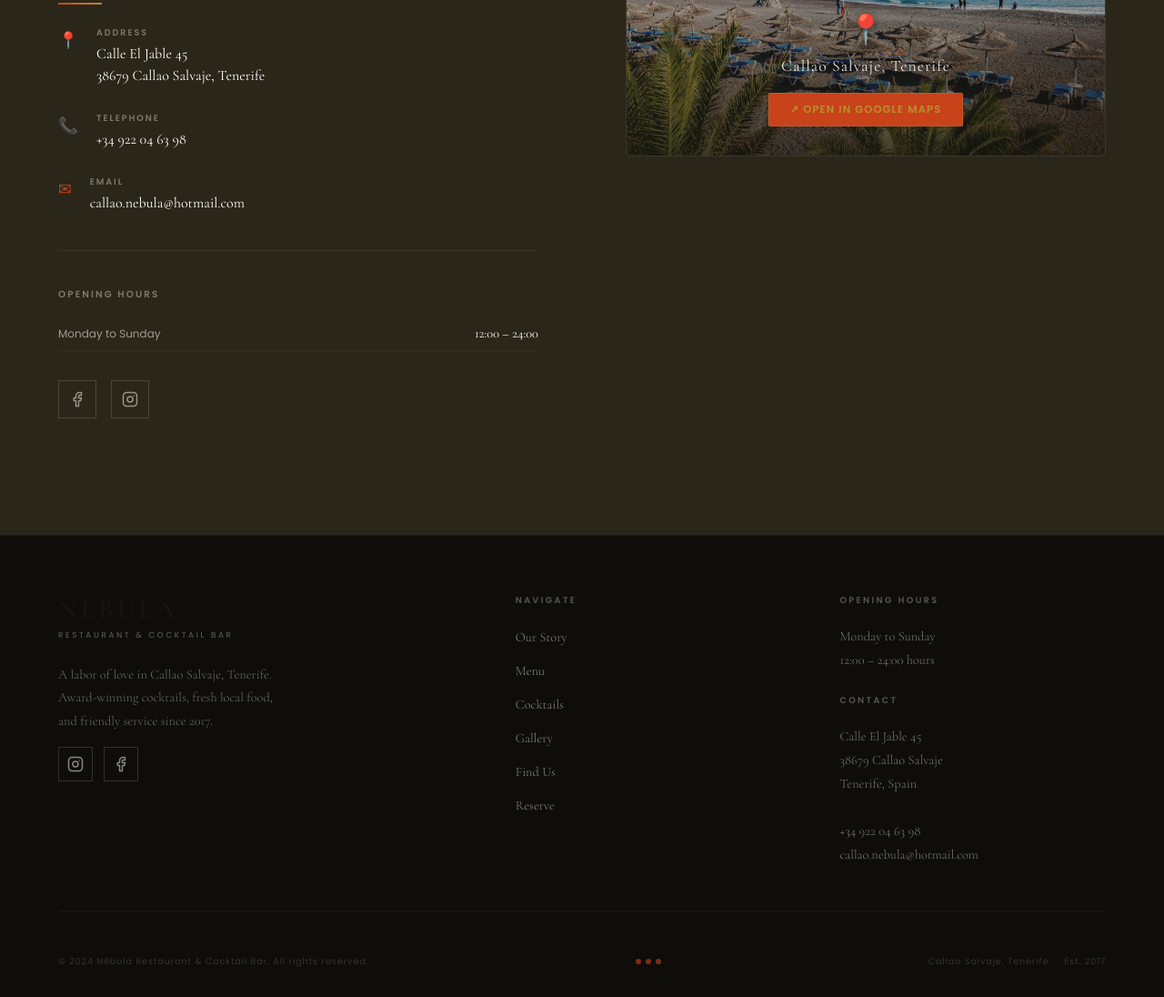
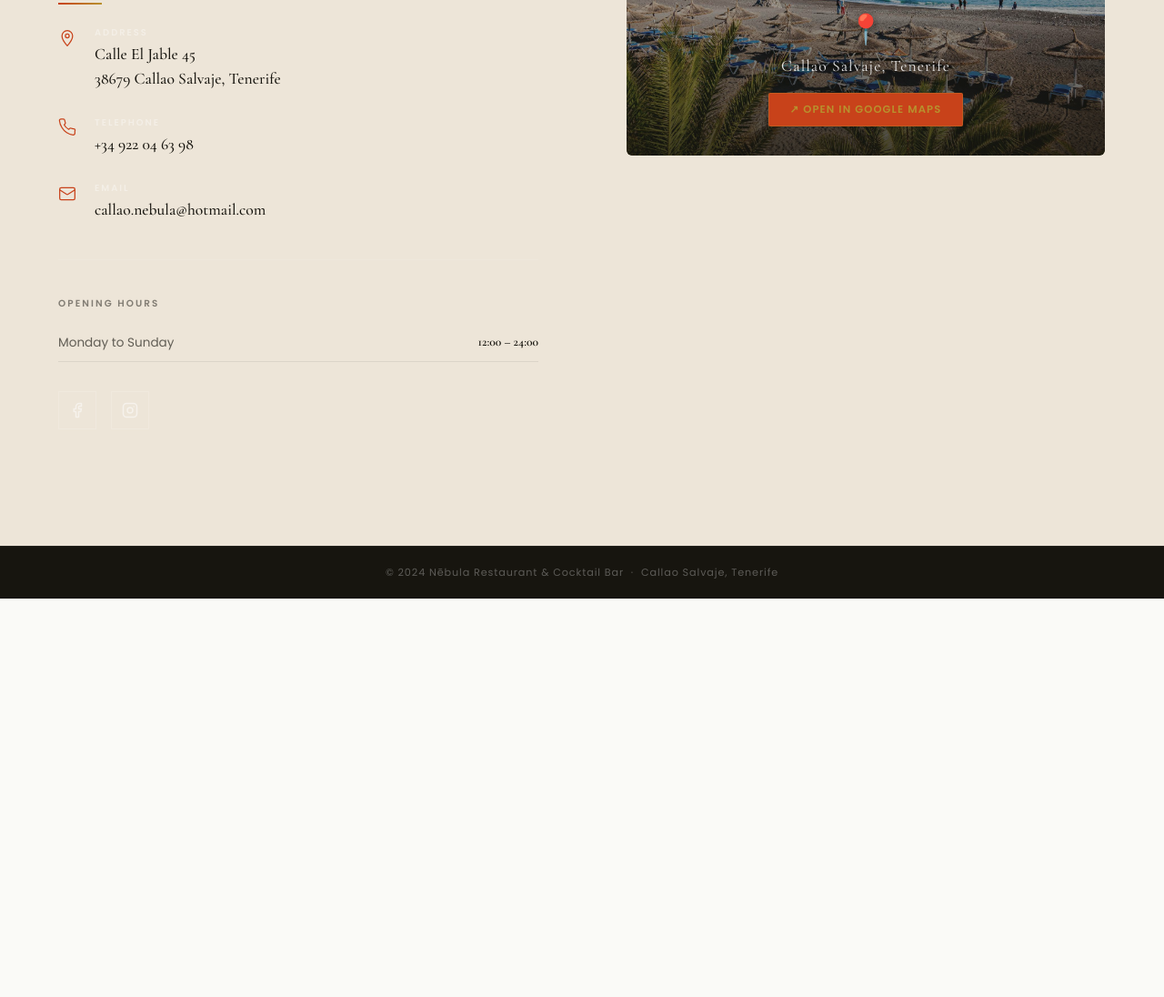
Before and after one commit to gabriellabecks/Nebula-Website, a plain HTML site: page index.html in a window 1280 px wide. Shown: the part 7981-9077 px from the top of the page at 91% size. After the commit the page ends 8639 px from the top, so only its background shows below. Drawn offline with nearby package versions, Linux system fonts and the light colour scheme.

Commit message:
Fix contact text colours, add social icons to mobile menu, remove footer
- All contact section text forced to black with specificity overrides
- Instagram & Facebook icons added to mobile hamburger menu on all pages
- Replaced emoji contact icons with clean SVG icons
- Removed duplicate footer, replaced with minimal copyright bar
- Contact section background changed to warm beige

Co-Authored-By: Claude Sonnet 4.6 <noreply@anthropic.com>

```diff
--- a/index.html
+++ b/index.html
@@ -50,6 +50,14 @@
     <a href="#gallery">Gallery</a>
     <a href="#contact">Find Us</a>
     <a href="#reservation" style="color:var(--gold-light)">Reserve</a>
+    <div class="nav-mobile-socials">
+      <a href="https://www.instagram.com/nebula_callao_salvaje" target="_blank" rel="noopener" aria-label="Instagram" class="nav-mobile-social-link">
+        <svg width="24" height="24" viewBox="0 0 24 24" fill="none" stroke="currentColor" stroke-width="1.5" stroke-linecap="round" stroke-linejoin="round"><rect x="2" y="2" width="20" height="20" rx="5"/><circle cx="12" cy="12" r="4"/><circle cx="17.5" cy="6.5" r="1" fill="currentColor" stroke="none"/></svg>
+      </a>
+      <a href="https://www.facebook.com/nebulacallao" target="_blank" rel="noopener" aria-label="Facebook" class="nav-mobile-social-link">
+        <svg width="24" height="24" viewBox="0 0 24 24" fill="none" stroke="currentColor" stroke-width="1.5" stroke-linecap="round" stroke-linejoin="round"><path d="M18 2h-3a5 5 0 0 0-5 5v3H7v4h3v8h4v-8h3l1-4h-4V7a1 1 0 0 1 1-1h3z"/></svg>
+      </a>
+    </div>
   </div>
 
   <!-- ===================== HERO ===================== -->
@@ -565,7 +573,7 @@
   </section>
 
   <!-- ===================== CONTACT ===================== -->
-  <section id="contact" class="lt-section-dark">
+  <section id="contact" class="lt-section-dark contact-beige">
     <div class="container">
       <div class="contact-grid">
 
@@ -583,7 +591,9 @@
           <div class="divider fade-up fade-up-delay-1" style="background:linear-gradient(90deg,var(--orange),var(--gold))"></div>
 
           <div class="contact-detail fade-up fade-up-delay-2">
-            <div class="contact-detail-icon">📍</div>
+            <div class="contact-detail-icon">
+              <svg width="20" height="20" viewBox="0 0 24 24" fill="none" stroke="currentColor" stroke-width="1.5" stroke-linecap="round" stroke-linejoin="round"><path d="M12 2C8.13 2 5 5.13 5 9c0 5.25 7 13 7 13s7-7.75 7-13c0-3.87-3.13-7-7-7z"/><circle cx="12" cy="9" r="2.5"/></svg>
+            </div>
             <div class="contact-detail-text">
               <div class="label">Address</div>
               <div class="value">Calle El Jable 45<br>38679 Callao Salvaje, Tenerife</div>
@@ -591,7 +601,9 @@
           </div>
 
           <div class="contact-detail fade-up fade-up-delay-2">
-            <div class="contact-detail-icon">📞</div>
+            <div class="contact-detail-icon">
+              <svg width="20" height="20" viewBox="0 0 24 24" fill="none" stroke="currentColor" stroke-width="1.5" stroke-linecap="round" stroke-linejoin="round"><path d="M22 16.92v3a2 2 0 0 1-2.18 2 19.79 19.79 0 0 1-8.63-3.07A19.5 19.5 0 0 1 4.75 12a19.79 19.79 0 0 1-3.07-8.67A2 2 0 0 1 3.66 1h3a2 2 0 0 1 2 1.72c.127.96.361 1.903.7 2.81a2 2 0 0 1-.45 2.11L7.91 8.64a16 16 0 0 0 6 6l1-1a2 2 0 0 1 2.11-.45c.907.339 1.85.573 2.81.7A2 2 0 0 1 22 16.92z"/></svg>
+            </div>
             <div class="contact-detail-text">
               <div class="label">Telephone</div>
               <div class="value"><a href="tel:+34922046398">+34 922 04 63 98</a></div>
@@ -599,7 +611,9 @@
           </div>
 
           <div class="contact-detail fade-up fade-up-delay-3">
-            <div class="contact-detail-icon">✉</div>
+            <div class="contact-detail-icon">
+              <svg width="20" height="20" viewBox="0 0 24 24" fill="none" stroke="currentColor" stroke-width="1.5" stroke-linecap="round" stroke-linejoin="round"><rect x="2" y="4" width="20" height="16" rx="2"/><path d="m22 7-8.97 5.7a1.94 1.94 0 0 1-2.06 0L2 7"/></svg>
+            </div>
             <div class="contact-detail-text">
               <div class="label">Email</div>
               <div class="value"><a href="mailto:callao.nebula@hotmail.com">callao.nebula@hotmail.com</a></div>
@@ -650,53 +664,9 @@
     </div>
   </section>
 
-  <!-- ===================== FOOTER ===================== -->
-  <footer>
-    <div class="container">
-      <div class="footer-top">
-        <div class="footer-brand">
-          <div class="footer-logo">NĒBULA</div>
-          <div class="footer-logo-sub">Restaurant &amp; Cocktail Bar</div>
-          <p>A labor of love in Callao Salvaje, Tenerife. Award-winning cocktails, fresh local food, and friendly service since 2017.</p>
-          <div class="footer-socials">
-            <a href="https://www.instagram.com/nebula_callao_salvaje" target="_blank" rel="noopener" aria-label="Instagram" class="footer-social-link">
-              <svg width="18" height="18" viewBox="0 0 24 24" fill="none" stroke="currentColor" stroke-width="2" stroke-linecap="round" stroke-linejoin="round"><rect x="2" y="2" width="20" height="20" rx="5"/><circle cx="12" cy="12" r="4"/><circle cx="17.5" cy="6.5" r="1" fill="currentColor" stroke="none"/></svg>
-            </a>
-            <a href="https://www.facebook.com/nebulacallao" target="_blank" rel="noopener" aria-label="Facebook" class="footer-social-link">
-              <svg width="18" height="18" viewBox="0 0 24 24" fill="none" stroke="currentColor" stroke-width="2" stroke-linecap="round" stroke-linejoin="round"><path d="M18 2h-3a5 5 0 0 0-5 5v3H7v4h3v8h4v-8h3l1-4h-4V7a1 1 0 0 1 1-1h3z"/></svg>
-            </a>
-          </div>
-        </div>
-        <div class="footer-col">
-          <h4>Navigate</h4>
-          <ul>
-            <li><a href="#about">Our Story</a></li>
-            <li><a href="menu.html">Menu</a></li>
-            <li><a href="cocktails.html">Cocktails</a></li>
-            <li><a href="#gallery">Gallery</a></li>
-            <li><a href="#contact">Find Us</a></li>
-            <li><a href="#reservation">Reserve</a></li>
-          </ul>
-        </div>
-        <div class="footer-col">
-          <h4>Opening Hours</h4>
-          <p>Monday to Sunday<br>12:00 – 24:00 hours</p>
-          <h4 style="margin-top:1.5rem">Contact</h4>
-          <p>
-            Calle El Jable 45<br>
-            38679 Callao Salvaje<br>
-            Tenerife, Spain<br><br>
-            <a href="tel:+34922046398" style="color:rgba(255,255,255,0.45)">+34 922 04 63 98</a><br>
-            <a href="mailto:callao.nebula@hotmail.com" style="color:rgba(255,255,255,0.45)">callao.nebula@hotmail.com</a>
-          </p>
-        </div>
-      </div>
-      <div class="footer-bottom">
-        <p>&copy; 2024 Nēbula Restaurant &amp; Cocktail Bar. All rights reserved.</p>
-        <div class="footer-dots"><span></span><span></span><span></span></div>
-        <p>Callao Salvaje, Tenerife &nbsp;·&nbsp; Est. 2017</p>
-      </div>
-    </div>
+  <!-- minimal footer -->
+  <footer class="footer-minimal">
+    <p>&copy; 2024 Nēbula Restaurant &amp; Cocktail Bar &nbsp;·&nbsp; Callao Salvaje, Tenerife</p>
   </footer>
 
   <script src="script.js"></script>
--- a/styles.css
+++ b/styles.css
@@ -320,6 +320,22 @@ ul { list-style: none; }
   transition: color var(--transition-fast);
 }
 .nav-mobile a:hover { color: var(--gold-light); }
+
+.nav-mobile-socials {
+  display: flex;
+  gap: 1.5rem;
+  align-items: center;
+  margin-top: 0.5rem;
+}
+
+.nav-mobile-social-link {
+  color: rgba(255,255,255,0.5);
+  display: flex;
+  align-items: center;
+  transition: color 0.2s ease;
+}
+
+.nav-mobile-social-link:hover { color: var(--gold-light); }
 
 .nav-close {
   position: absolute;
@@ -1355,7 +1371,9 @@ ul { list-style: none; }
   font-size: 1.1rem;
   color: var(--orange);
   flex-shrink: 0;
-  margin-top: 0.1rem;
+  margin-top: 0.15rem;
+  display: flex;
+  align-items: flex-start;
 }
 
 .contact-detail-text .label {
@@ -3457,7 +3475,67 @@ body.page-cocktails .nav-social-link:hover { color: var(--orange); }
   border-color: var(--gold-light);
 }
 
-/* Dark contact section on page-light body — restore white text */
+/* ===================== CONTACT BEIGE SECTION ===================== */
+.contact-beige {
+  background: #EDE5D8 !important;
+}
+
+.contact-beige .section-title              { color: #17150F; }
+.contact-beige .section-title em           { color: var(--orange); }
+.contact-beige .section-label              { color: var(--orange); }
+.contact-beige .contact-detail-icon        { color: var(--orange); }
+.contact-beige .contact-detail-text .label,
+body.page-light .contact-beige .contact-detail-text .label {
+  color: rgba(23,21,15,0.5);
+  font-size: 0.62rem;
+}
+.contact-beige .contact-detail-text .value,
+body.page-light .contact-beige .contact-detail-text .value,
+body.page-light .lt-section-dark.contact-beige .contact-detail-text .value {
+  color: #17150F !important;
+  font-size: 1.1rem;
+  font-weight: 500;
+}
+.contact-beige .contact-detail a,
+body.page-light .contact-beige .contact-detail a,
+body.page-light .lt-section-dark.contact-beige .contact-detail a {
+  color: #17150F !important;
+}
+.contact-beige .contact-hours,
+body.page-light .contact-beige .contact-hours          { border-color: rgba(23,21,15,0.12); }
+.contact-beige .hours-title,
+body.page-light .contact-beige .hours-title,
+body.page-light .lt-section-dark.contact-beige .hours-title { color: rgba(23,21,15,0.5); }
+.contact-beige .hours-row,
+body.page-light .contact-beige .hours-row,
+body.page-light .lt-section-dark.contact-beige .hours-row  { border-color: rgba(23,21,15,0.08); }
+.contact-beige .hours-row .day,
+body.page-light .contact-beige .hours-row .day,
+body.page-light .lt-section-dark.contact-beige .hours-row .day  { color: rgba(23,21,15,0.65) !important; font-size: 0.85rem; }
+.contact-beige .hours-row .time,
+body.page-light .contact-beige .hours-row .time,
+body.page-light .lt-section-dark.contact-beige .hours-row .time { color: #17150F !important; font-size: 0.85rem; font-weight: 600; }
+.contact-beige .social-link           { border-color: rgba(23,21,15,0.2); color: rgba(23,21,15,0.5); }
+.contact-beige .social-link:hover     { border-color: var(--orange); color: var(--orange); }
+.contact-beige .map-cta               { background: var(--orange); }
+
+@media (max-width: 768px) {
+  .contact-beige .contact-grid { grid-template-columns: 1fr; gap: 3rem; }
+  .contact-beige .contact-detail-text .value { font-size: 1rem; }
+}
+
+/* ===================== MINIMAL FOOTER ===================== */
+.footer-minimal {
+  background: #17150F;
+  text-align: center;
+  padding: 1.25rem 1rem;
+  font-family: var(--font-sans);
+  font-size: 0.7rem;
+  letter-spacing: 0.08em;
+  color: rgba(255,255,255,0.3);
+}
+
+/* Dark contact section on page-light body — restore white text (legacy, kept for other pages) */
 body.page-light .lt-section-dark .contact-detail-text .value { color: var(--white); }
 body.page-light .lt-section-dark .contact-detail-text .label { color: rgba(255,255,255,0.38); }
 body.page-light .lt-section-dark .contact-hours              { border-color: rgba(255,255,255,0.07); }
```
Also changed, not shown: cocktails.html (+8 -0 lines), menu.html (+8 -0 lines).
